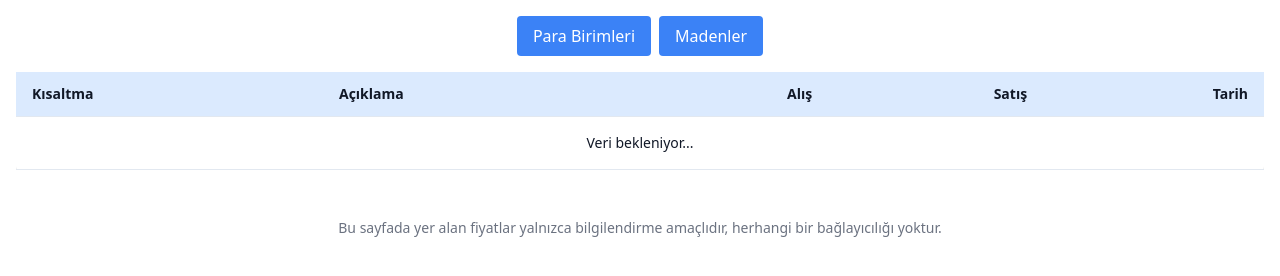
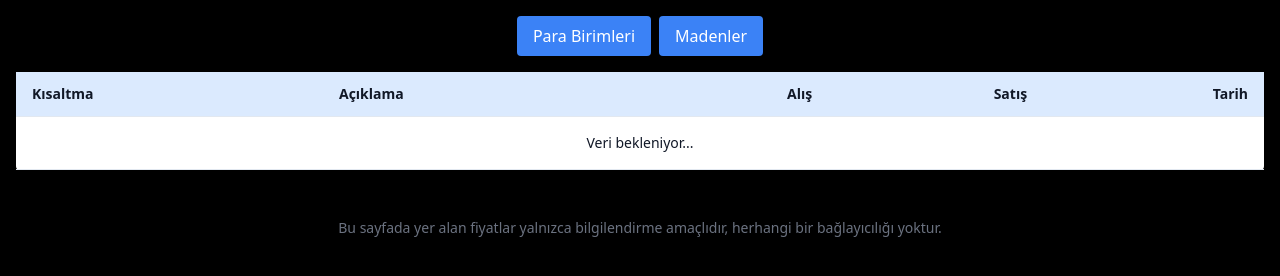
Before and after one commit to nasteknoloji/nasteknoloji.github.io, a plain HTML site: page index.html in a window 1280 px wide. Drawn offline with nearby package versions, Linux system fonts and the light colour scheme.

Commit message:
Update index.html

```diff
--- a/index.html
+++ b/index.html
@@ -16,7 +16,7 @@
     th, td { border-bottom: 1px solid #e2e8f0; }
   </style>
 </head>
-<body class="bg-black-100 text-gray-900">
+<body class="bg-black text-gray-900">
   <div class="container mx-auto p-4">
 
 
```
